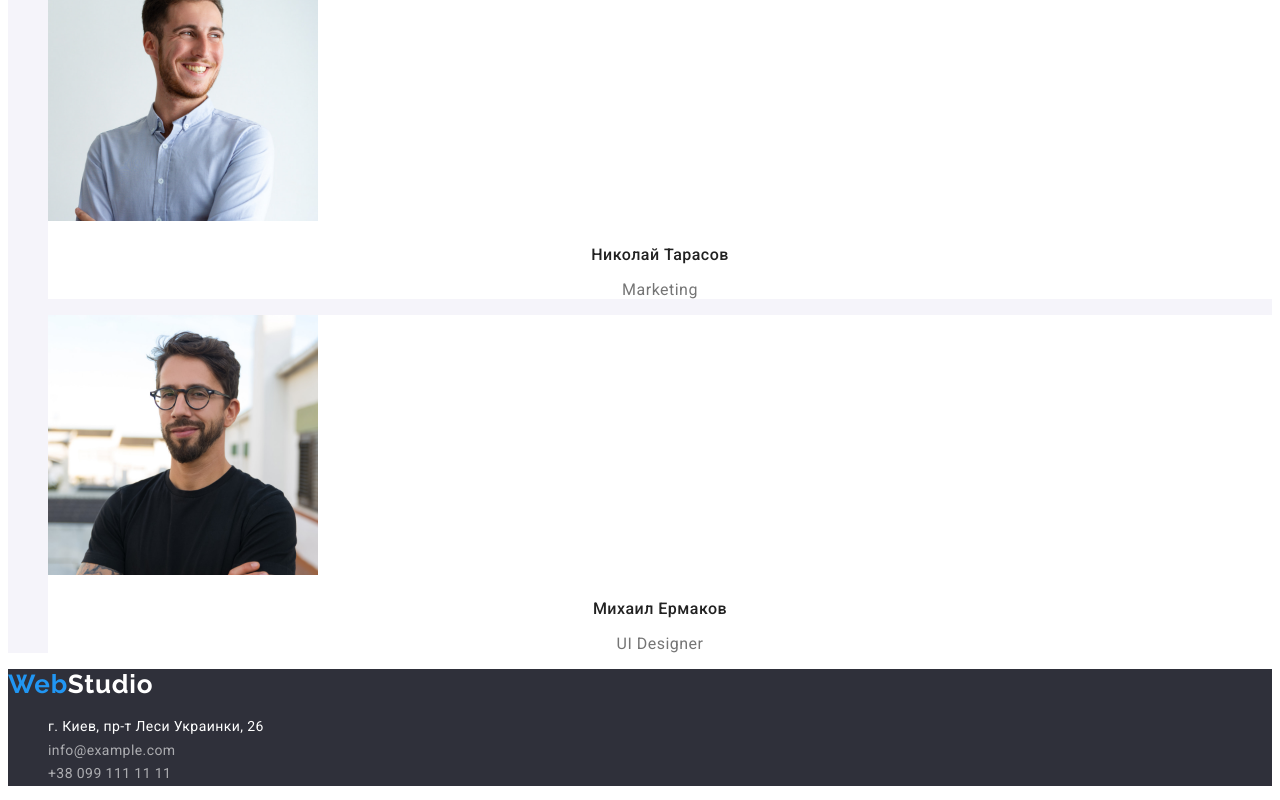
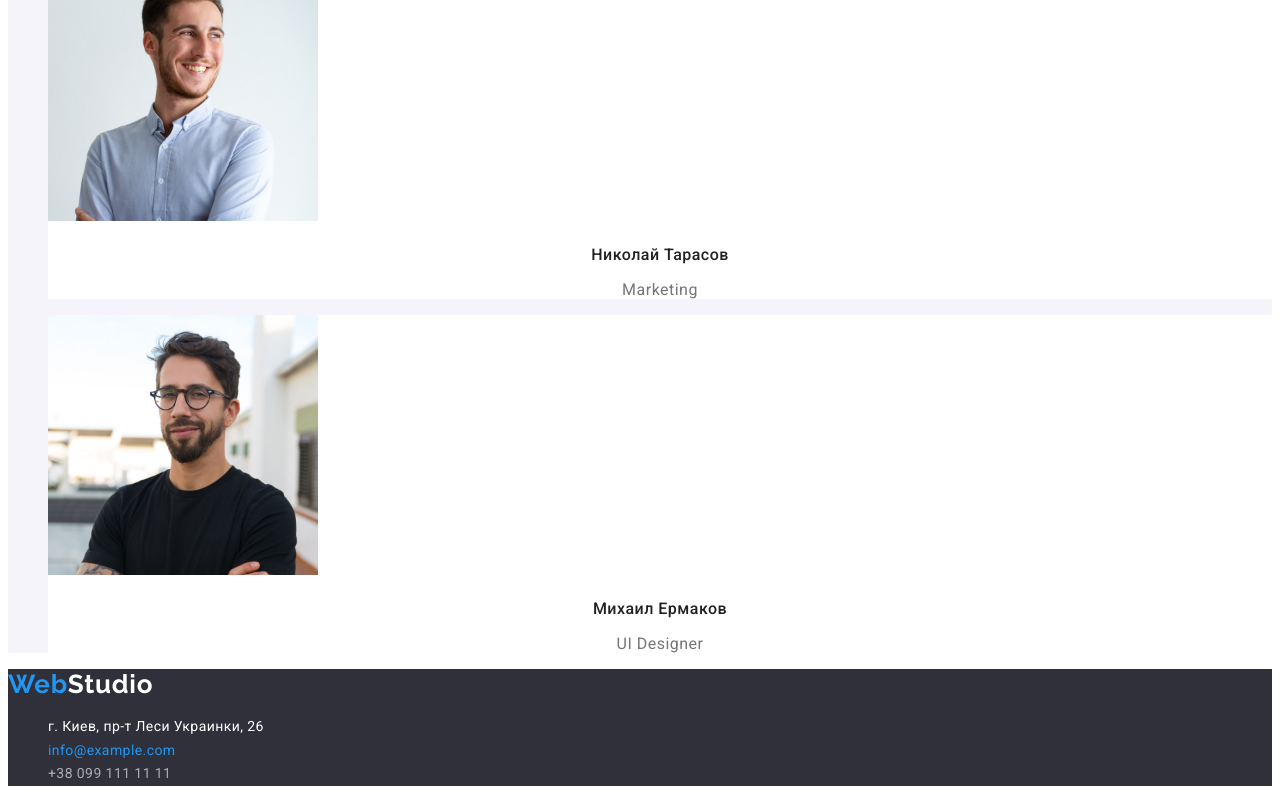
Before and after one commit to Sova-Anton/goit-markup-hw-02, a plain HTML site: page index.html in a window 1280 px wide. In both pictures the pointer is over the link "info@example.com". Shown: the part 2485-3285 px from the top of the page. Drawn offline with Linux system fonts and the light colour scheme.

Commit message:
Доделал 2 ДЗ

```diff
--- a/CSS/styles.css
+++ b/CSS/styles.css
@@ -171,6 +171,10 @@ body {
   letter-spacing: 0.03em;
   color: rgba(255, 255, 255, 0.6);
 }
+.footer-contact:hover,
+.footer-contact:focus {
+  color: var(--akcent-text);
+}
 
 /* Страница Портфолио */
 .projects-btn {
```
